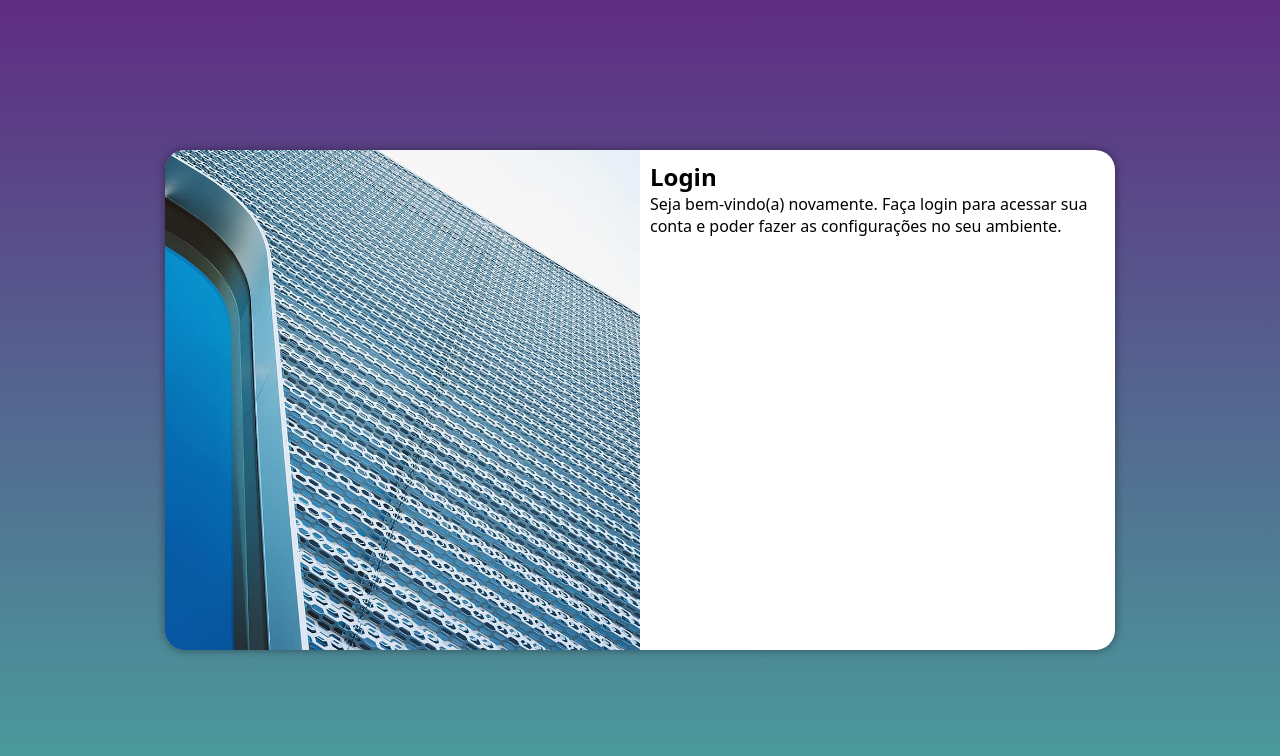
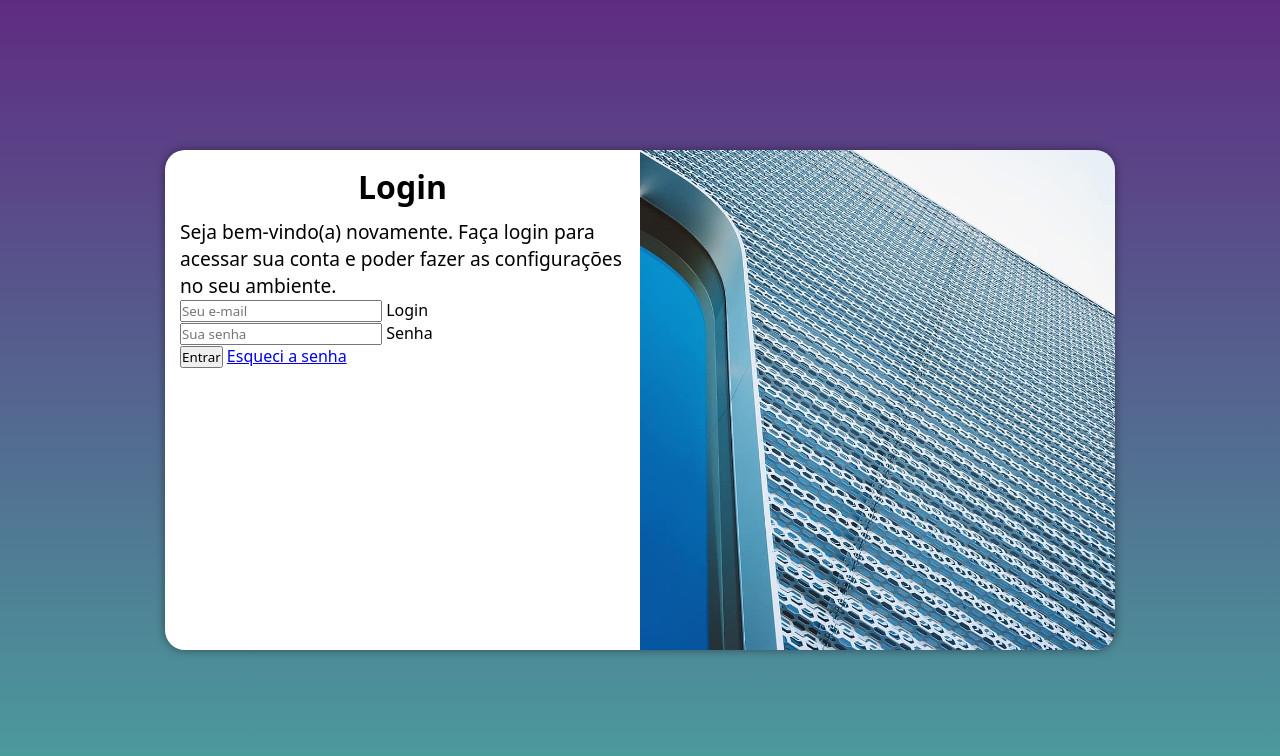
Before and after one commit to lucasmaxcrema/projeto-login, a plain HTML site: page index.html in a window 1280 px wide. Drawn offline with Linux system fonts and the light colour scheme.

Commit message:
adicionei o formulário

```diff
--- a/estilos/media-query.css
+++ b/estilos/media-query.css
@@ -32,13 +32,21 @@
     }
 
     section#login > div#imagem {
-        float: left;
+        float: right;
         width: 50%;
         height: 100%;
     }
 
     section#login > div#formulario {
-        float: right;
+        float: left;
         width: 50%;
     }
+
+    div#formulario > h1 {
+        font-size: 2em;
+    }
+
+    div#formulario > p {
+        font-size: 1.2em;
+    }
 }
--- a/estilos/style.css
+++ b/estilos/style.css
@@ -50,6 +50,15 @@ section#login > div#imagem {
 }
 
 section#login > div#formulario {
-    padding: 10px;
+    padding: 15px;
     display: block;
 }
+
+div#formulario > h1 {
+    text-align: center;
+    margin-bottom: 10px;
+}
+
+div#formulario > p {
+    font-size: 0.8em;
+}
--- a/index.html
+++ b/index.html
@@ -15,8 +15,17 @@
             <div id="formulario">
                 <h1>Login</h1>
                 <p>Seja bem-vindo(a) novamente. Faça login para acessar sua conta e poder fazer as configurações no seu ambiente.</p>
-                <form action="login.php" method="post">
-
+                <form action="login.php" method="post" autocomplete="on">
+                    <div class="campo">
+                        <input type="email" name="login" id="ilogin" placeholder="Seu e-mail" autocomplete="email" required maxlength="30">
+                        <label for="ilogin">Login</label>
+                    </div>
+                    <div class="campo">
+                        <input type="password" name="senha" id="isenha" placeholder="Sua senha" autocomplete="current-password" required minlength="8" maxlength="20">
+                        <label for="ilogin">Senha</label>
+                    </div>
+                    <input type="submit" value="Entrar">
+                    <a href="esqueci.html">Esqueci a senha</a>
                 </form>
             </div>
         </section>
```
